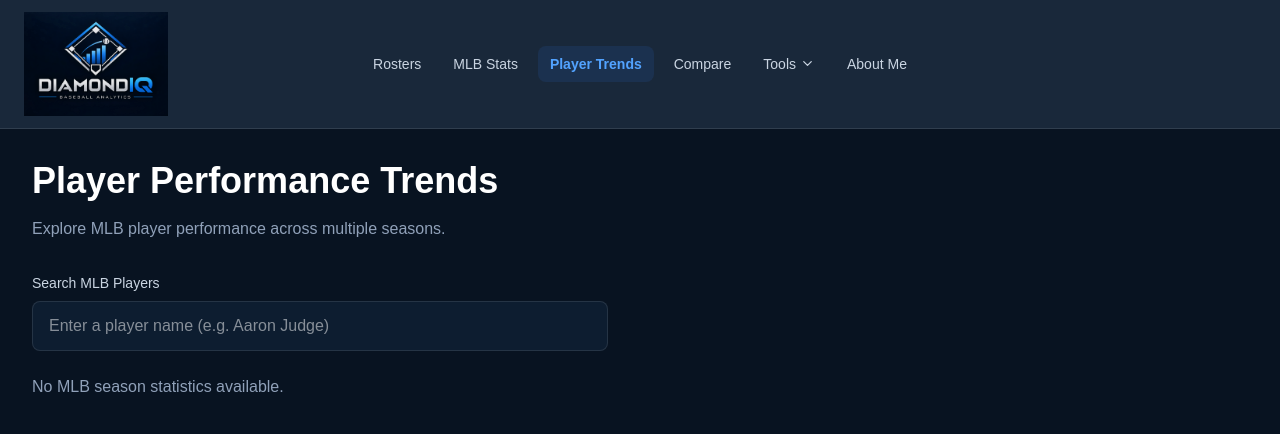
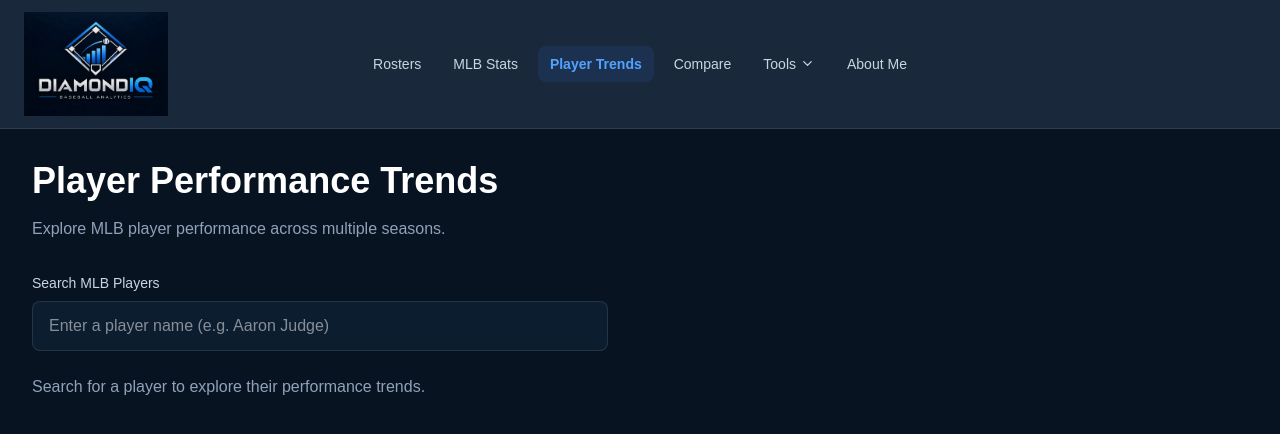
Before and after one commit to coreybann/DiamondIQ, a Next.js app: page /trends in a window 1280 px wide. Shown: the top 434 px of the page. Built offline with nearby package versions, Linux system fonts and the light colour scheme.

Commit message:
Improve player trends empty state

```diff
--- a/src/app/trends/page.tsx
+++ b/src/app/trends/page.tsx
@@ -360,7 +360,7 @@ return (
 ) : (
   pitchingSeasonStats.length === 0 ? (
     <p className="mt-6 text-slate-400">
-      No MLB season statistics available.
+      Search for a player to explore their performance trends.
     </p>
   ) : null
 )}
```
